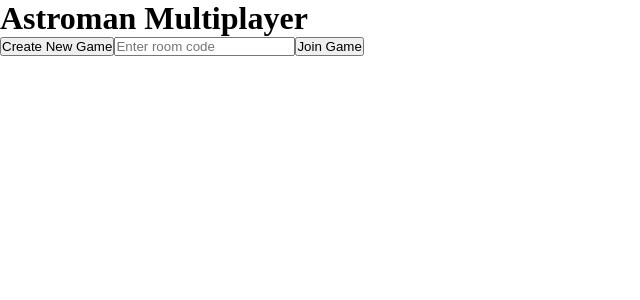
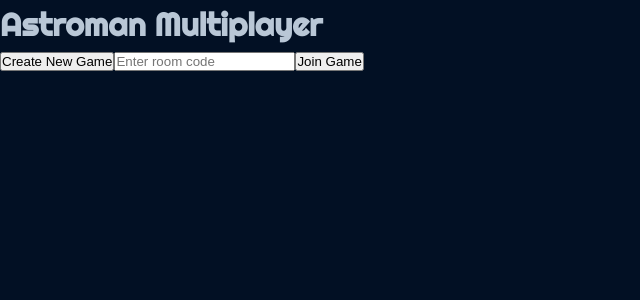
Before and after one commit to aga87/astroman-game, a React (Create React App) app in the folder client/: page / in a window 1280 px wide. Shown: the top 300 px of the page, without its empty margins (0-640 px from the left). Built offline with nearby package versions, Linux system fonts and the light colour scheme; no server answers.

Commit message:
Add style guide variables and base styles

```diff
--- a/client/public/index.html
+++ b/client/public/index.html
@@ -24,6 +24,11 @@
       work correctly both with client-side routing and a non-root public URL.
       Learn how to configure a non-root public URL by running `npm run build`.
     -->
+    <!-- Google Fonts -->
+    <link
+      href="https://fonts.googleapis.com/css?family=Righteous&display=swap"
+      rel="stylesheet"
+    />
     <title>React App</title>
   </head>
   <body>
--- /dev/null
+++ b/client/src/scss/_base.scss
@@ -0,0 +1,14 @@
+html {
+  font-size: 100%;
+  height: 100%;
+}
+
+body {
+  font-family: $font-stack;
+  -webkit-font-smoothing: antialiased;
+  -moz-osx-font-smoothing: grayscale;
+  line-height: $blh;
+  color: $heather;
+  background-color: $blue-charcoal;
+  height: 100%;
+}
--- a/client/src/scss/index.scss
+++ b/client/src/scss/index.scss
@@ -1,4 +1,8 @@
 // Libraries
 @import './lib/normalize';
+// Variables
+@import './variables/index';
 // Reset
 @import './reset';
+// Base
+@import './base';
--- /dev/null
+++ b/client/src/scss/variables/_colors.scss
@@ -0,0 +1,8 @@
+$white: #fff;
+$blue-charcoal: #021024;
+$heather: #b9c7d6;
+$burnt-orange: #d15000;
+$yellow: #ffff00;
+$ebony-06: rgba(6, 12, 19, 0.6);
+$black-07: rgba(0, 0, 0, 0.7);
+$black-09: rgba(0, 0, 0, 0.9);
--- /dev/null
+++ b/client/src/scss/variables/_index.scss
@@ -0,0 +1,2 @@
+@import './colors';
+@import './typography';
--- /dev/null
+++ b/client/src/scss/variables/_typography.scss
@@ -0,0 +1,3 @@
+$font-stack: 'Righteous', Arial, sans-serif;
+$blh: 1.5; // baseline line-height
+$type-scale: 1.5; // modular scale - perfect fifth
```
